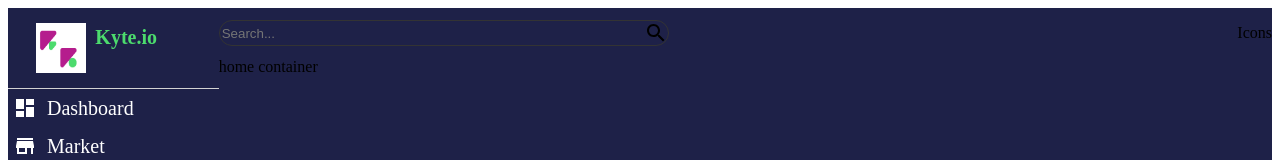
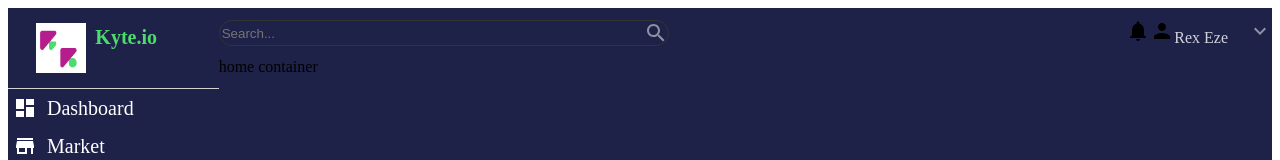
Before and after one commit to TobyMike-max/KyteDashboard-App, a React (Create React App) app: page / in a window 1280 px wide. Shown: the top 160 px of the page. Built offline with nearby package versions, Linux system fonts and the light colour scheme.

Commit message:
[Modified]: Styling and added Icons

```diff
--- a/src/components/Navbar/Navbar.jsx
+++ b/src/components/Navbar/Navbar.jsx
@@ -1,16 +1,23 @@
 import React from 'react'
 import './navbar.css'
 import SearchOutlinedIcon from '@mui/icons-material/SearchOutlined';
+import NotificationsIcon from '@mui/icons-material/Notifications';
+import PersonIcon from '@mui/icons-material/Person';
+import KeyboardArrowDownIcon from '@mui/icons-material/KeyboardArrowDown';
+
 const Navbar = () => {
   return (
     <div className="navbar">
       <div className="navWrapper">
         <div className="searchWrapper">
           <input type="text" placeholder="Search..." />
-          <SearchOutlinedIcon />
+          <SearchOutlinedIcon style={{color:'#FFFFFF', opacity: '0.5'}}/>
         </div>
         <div className="notificWrapper">
-          Icons
+          <NotificationsIcon className="notif_icon" />
+          <PersonIcon className="notif_icon" />
+          <span style={{color:'#FFFFFF', marginRight: '20px', opacity: '0.8'}}>Rex Eze</span>
+          <KeyboardArrowDownIcon style={{color:'#FFFFFF', opacity: '0.5'}}/>
         </div>
       </div>
     </div>
```
